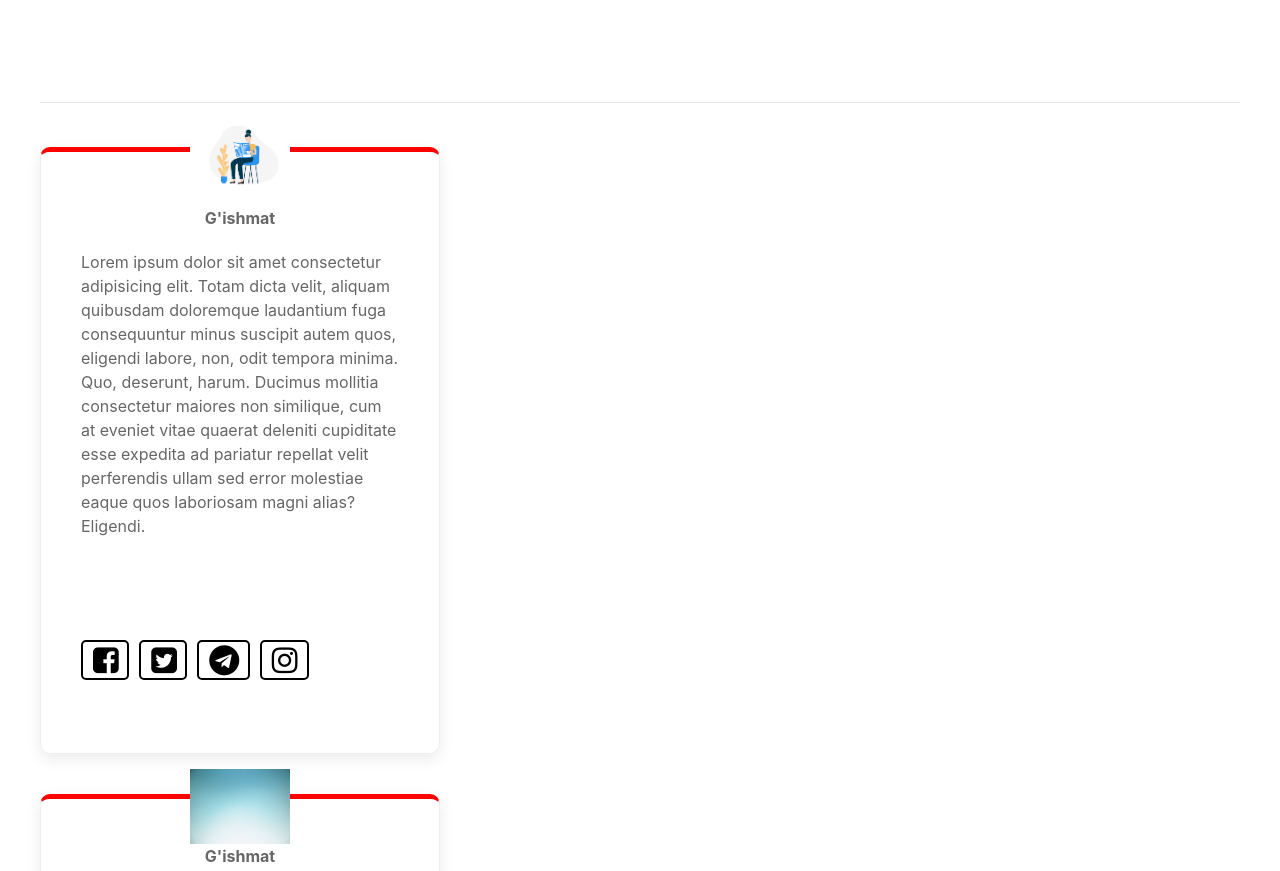
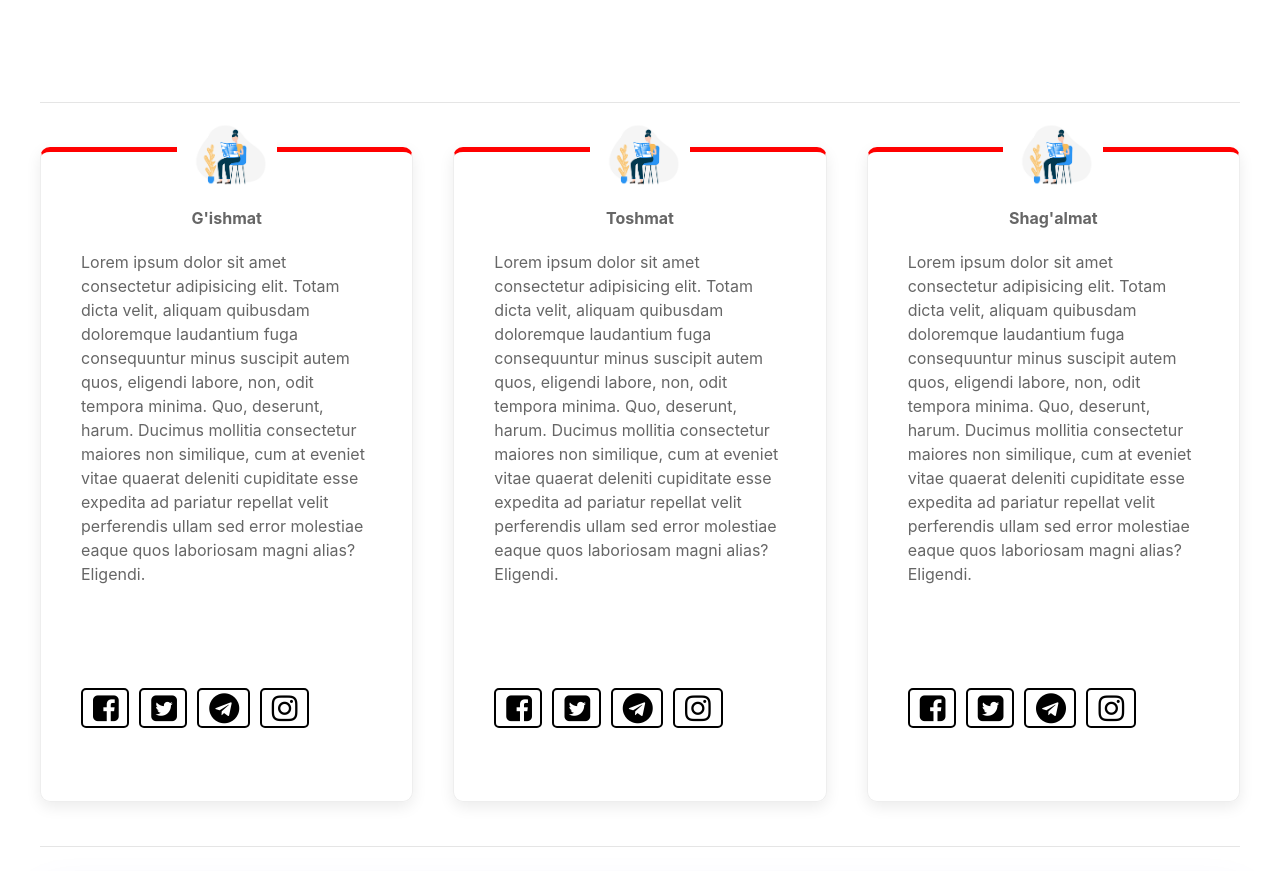
Before and after one commit to muhammadali-rakhimov/zikroTemplate, a plain HTML site: page index.html in a window 1280 px wide. Shown: the part 3880-4751 px from the top of the page. Drawn offline with nearby package versions, Linux system fonts and the light colour scheme.

Commit message:
finally I suppose

```diff
--- a/index.html
+++ b/index.html
@@ -216,9 +216,9 @@
         </div>
   -->
 <div class="uk-container fon-testimonials">
-  <div class="" uk-grid>
+  <div class="uk-child-width-expand card-testimonials-mobile" uk-grid>
     <div>
-      <div class="uk-cards uk-width-1-3 card-testimonials">
+      <div class="uk-cards card-testimonials">
         <div class="uk-card-header card-testimonials-about">
           <div class="uk-flex uk-flex-center card-testimonials-image">
             <img src="images/109.png" width="100px" height="100" alt="">
@@ -248,18 +248,18 @@
       </div>
     </div>
     <div>
-      <div class="uk-cards uk-width-1-3 card-testimonials">
+      <div class="uk-cards card-testimonials">
         <div class="uk-card-header card-testimonials-about">
           <div class="uk-flex uk-flex-center card-testimonials-image">
-            <img src="images/1.jpeg" width="100px" height="100" alt="">
+            <img src="images/109.png" width="100px" height="100" alt="">
           </div>
           <div class="card-testimonials-body">
-            <p class="card-testimonials-body-title">G'ishmat</p>
-            <p class="card-testimonials-body-com">Lorem, ipsum, dolor sit amet consectetur adipisicing elit. Explicabo aperiam perspiciatis earum provident, mollitia, quod eligendi, necessitatibus enim praesentium temporibus natus, soluta harum eveniet pariatur iste facilis obcaecati? Nam, quas!
-            Error, hic! Sit officiis, ipsam, excepturi in dicta ratione quibusdam officia alias expedita nesciunt quidem nulla omnis praesentium perferendis eius assumenda architecto at quia totam aspernatur debitis, recusandae reiciendis nemo.</p>
+            <p class="card-testimonials-body-title uk-margin-top">Toshmat</p>
+            <p class="card-testimonials-body-com">Lorem ipsum dolor sit amet consectetur adipisicing elit. Totam dicta velit, aliquam quibusdam doloremque laudantium fuga consequuntur minus suscipit autem quos, eligendi labore, non, odit tempora minima. Quo, deserunt, harum.
+            Ducimus mollitia consectetur maiores non similique, cum at eveniet vitae quaerat deleniti cupiditate esse expedita ad pariatur repellat velit perferendis ullam sed error molestiae eaque quos laboriosam magni alias? Eligendi.</p>
           </div>
         </div>
-        <div class="uk-card-body">
+        <div class="uk-card-body card-testimonials-links">
           <div class="bg-founder-person-links">
             <a href="#" class="bg-founder-person-links-1-parent">
               <i class="fa fa-facebook-square bg-founder-person-links-1" aria-hidden="true"></i>
@@ -278,18 +278,18 @@
       </div>
     </div>
     <div>
-      <div class="uk-cards uk-width-1-3 card-testimonials">
+      <div class="uk-cards card-testimonials">
         <div class="uk-card-header card-testimonials-about">
           <div class="uk-flex uk-flex-center card-testimonials-image">
-            <img src="images/1.jpeg" width="100px" height="100" alt="">
+            <img src="images/109.png" width="100px" height="100" alt="">
           </div>
           <div class="card-testimonials-body">
-            <p class="card-testimonials-body-title">G'ishmat</p>
-            <p class="card-testimonials-body-com">Lorem, ipsum, dolor sit amet consectetur adipisicing elit. Explicabo aperiam perspiciatis earum provident, mollitia, quod eligendi, necessitatibus enim praesentium temporibus natus, soluta harum eveniet pariatur iste facilis obcaecati? Nam, quas!
-            Error, hic! Sit officiis, ipsam, excepturi in dicta ratione quibusdam officia alias expedita nesciunt quidem nulla omnis praesentium perferendis eius assumenda architecto at quia totam aspernatur debitis, recusandae reiciendis nemo.</p>
+            <p class="card-testimonials-body-title uk-margin-top">Shag'almat</p>
+            <p class="card-testimonials-body-com">Lorem ipsum dolor sit amet consectetur adipisicing elit. Totam dicta velit, aliquam quibusdam doloremque laudantium fuga consequuntur minus suscipit autem quos, eligendi labore, non, odit tempora minima. Quo, deserunt, harum.
+            Ducimus mollitia consectetur maiores non similique, cum at eveniet vitae quaerat deleniti cupiditate esse expedita ad pariatur repellat velit perferendis ullam sed error molestiae eaque quos laboriosam magni alias? Eligendi.</p>
           </div>
         </div>
-        <div class="uk-card-body">
+        <div class="uk-card-body card-testimonials-links">
           <div class="bg-founder-person-links">
             <a href="#" class="bg-founder-person-links-1-parent">
               <i class="fa fa-facebook-square bg-founder-person-links-1" aria-hidden="true"></i>
```
Also changed, not shown: main.css.
